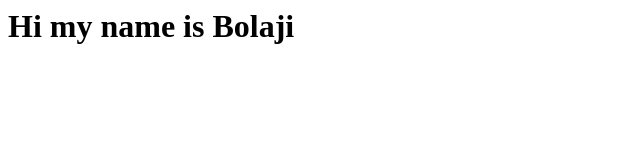
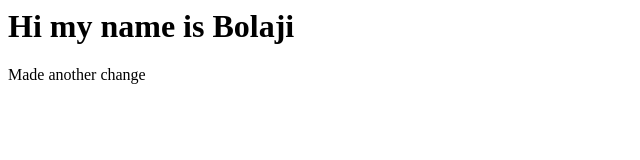
Before and after one commit to Zee-Blazer/Tester, a plain HTML site: page index.html in a window 1280 px wide. Shown: the whole page, without its empty margins (0-640 px from the left). Drawn offline with Linux system fonts and the light colour scheme.

Commit message:
Add some content

```diff
--- a/index.html
+++ b/index.html
@@ -2,5 +2,6 @@
     <head></head>
     <body>
         <h1>Hi my name is Bolaji</h1>
+        <p>Made another change</p>
     </body>
 </html>
```
